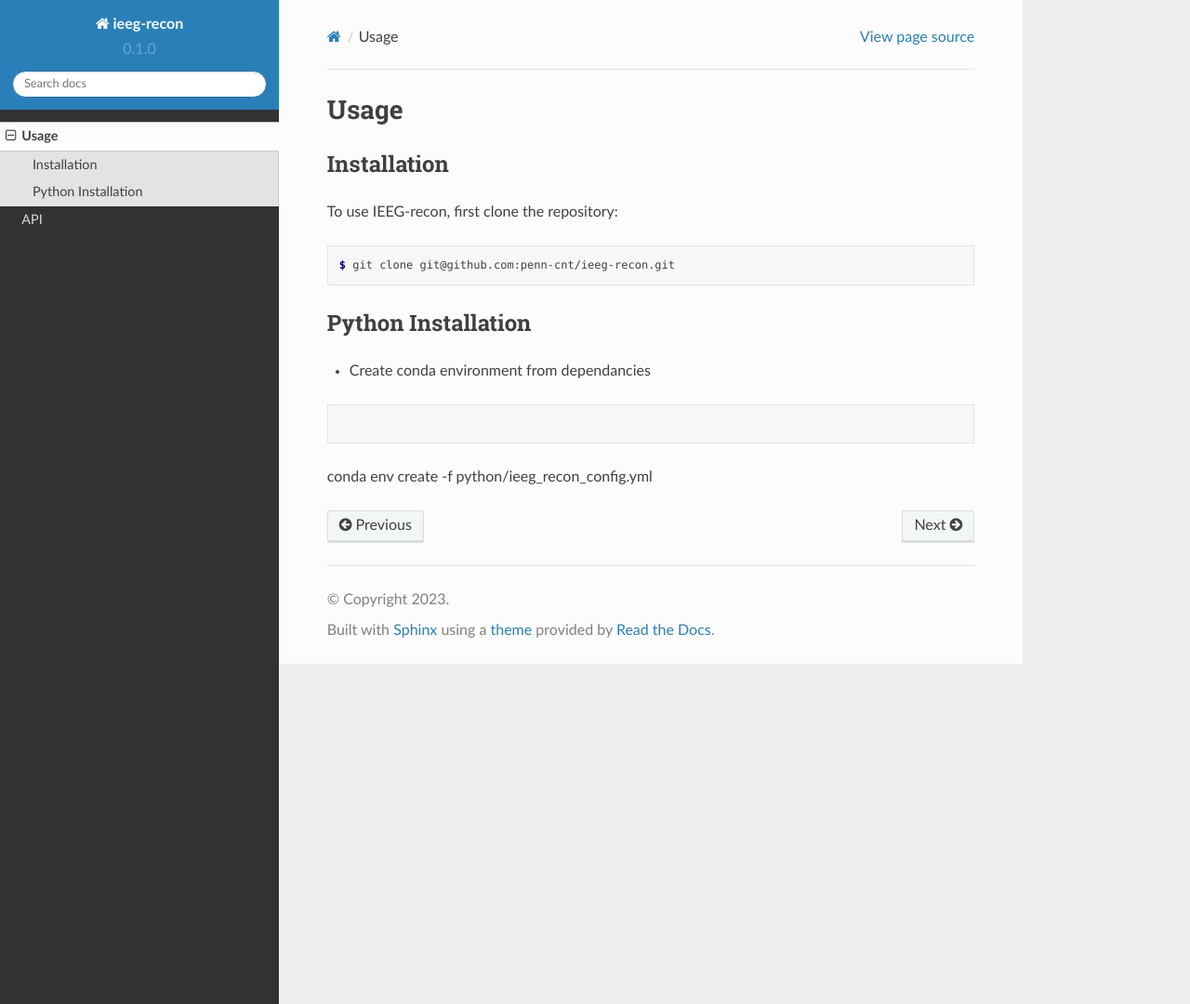
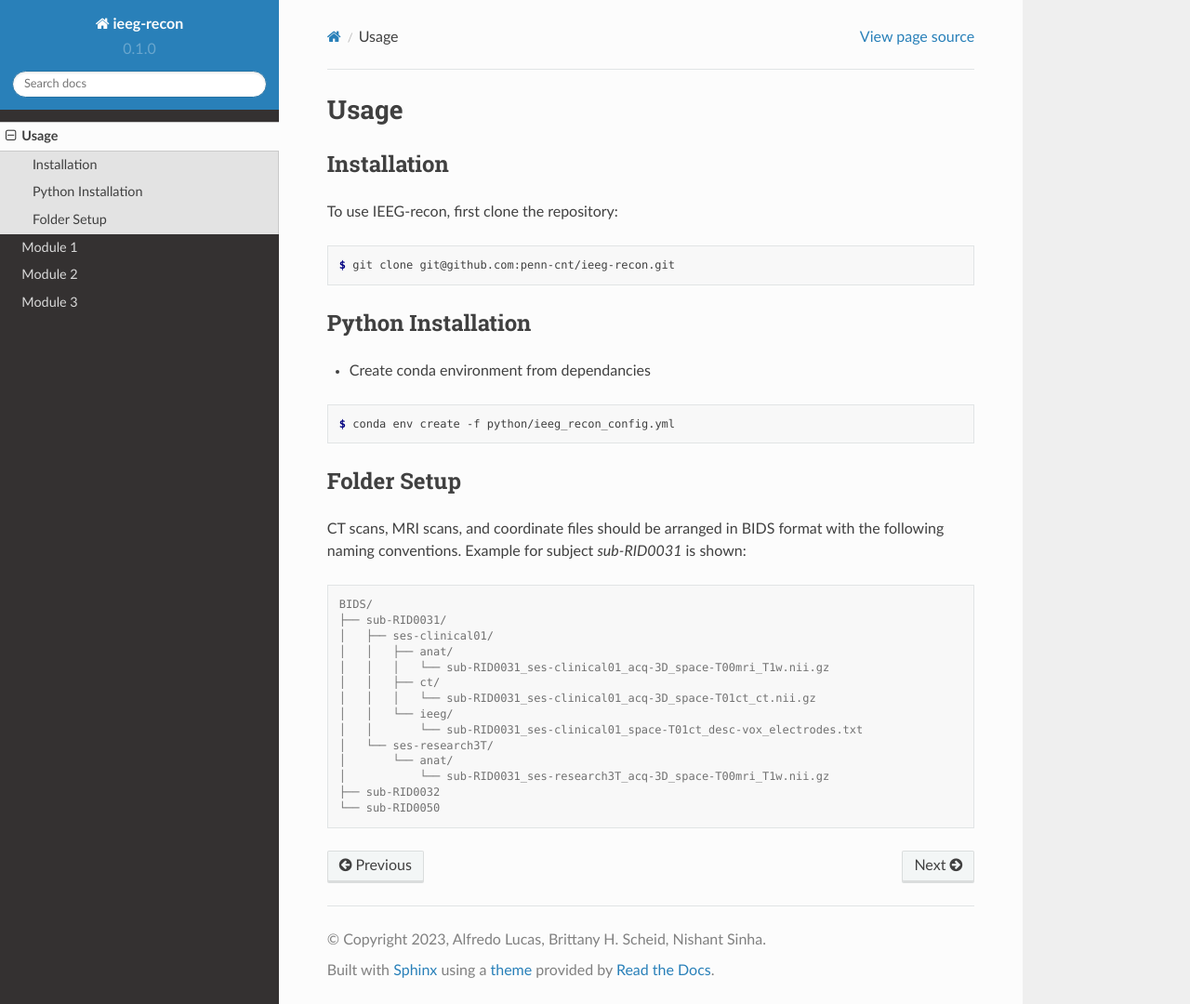
Before and after one commit to penn-cnt/ieeg-recon, a Sphinx documentation site: the page built from docs/source/usage.rst, in a window 1280 px wide and 1080 px high. Shown: the whole window at 93% size. Built offline with Sphinx 7.4.7 and the Read the Docs theme 2.0.0, drawn with Linux system fonts in a browser that asks for light colours.

Commit message:
laying groundwork for docs

```diff
--- a/docs/source/conf.py
+++ b/docs/source/conf.py
@@ -3,7 +3,7 @@
 # -- Project information
 
 project = 'ieeg-recon'
-copyright = '2023'
+copyright = '2023, Alfredo Lucas, Brittany H. Scheid, Nishant Sinha'
 author = 'Alfredo Lucas, Brittany Scheid, Nishant Sinha'
 
 release = '0.1'
@@ -17,6 +17,7 @@ extensions = [
     'sphinx.ext.autodoc',
     'sphinx.ext.autosummary',
     'sphinx.ext.intersphinx',
+    'sphinx_tabs.tabs'
 ]
 
 intersphinx_mapping = {
--- a/docs/source/api.rst
+++ b/docs/source/module 3.rst
@@ -1,5 +1,12 @@
-API
-===
+Module 3
+==========
+
+
+Description
+------------
+
+
+
 
 .. autosummary::
    :toctree: generated
--- a/docs/source/usage.rst
+++ b/docs/source/usage.rst
@@ -20,4 +20,27 @@ Python Installation
 
 .. code-block:: console
 
-conda env create -f python/ieeg_recon_config.yml
+   $ conda env create -f python/ieeg_recon_config.yml
+
+
+Folder Setup
+--------------
+
+CT scans, MRI scans, and coordinate files should be arranged in BIDS format with the following naming conventions. Example for subject `sub-RID0031` is shown:
+
+.. code-block:: console
+
+   BIDS/
+   ├── sub-RID0031/
+   │   ├── ses-clinical01/
+   │   │   ├── anat/
+   │   │   │   └── sub-RID0031_ses-clinical01_acq-3D_space-T00mri_T1w.nii.gz
+   │   │   ├── ct/
+   │   │   │   └── sub-RID0031_ses-clinical01_acq-3D_space-T01ct_ct.nii.gz
+   │   │   └── ieeg/
+   │   │       └── sub-RID0031_ses-clinical01_space-T01ct_desc-vox_electrodes.txt
+   │   └── ses-research3T/
+   │       └── anat/
+   │           └── sub-RID0031_ses-research3T_acq-3D_space-T00mri_T1w.nii.gz
+   ├── sub-RID0032
+   └── sub-RID0050
```
Also changed, not shown: docs/source/index.rst (+14 -5 lines), docs/source/module 1.rst (added, +15 -0 lines), docs/source/module 2.rst (added, +53 -0 lines).
